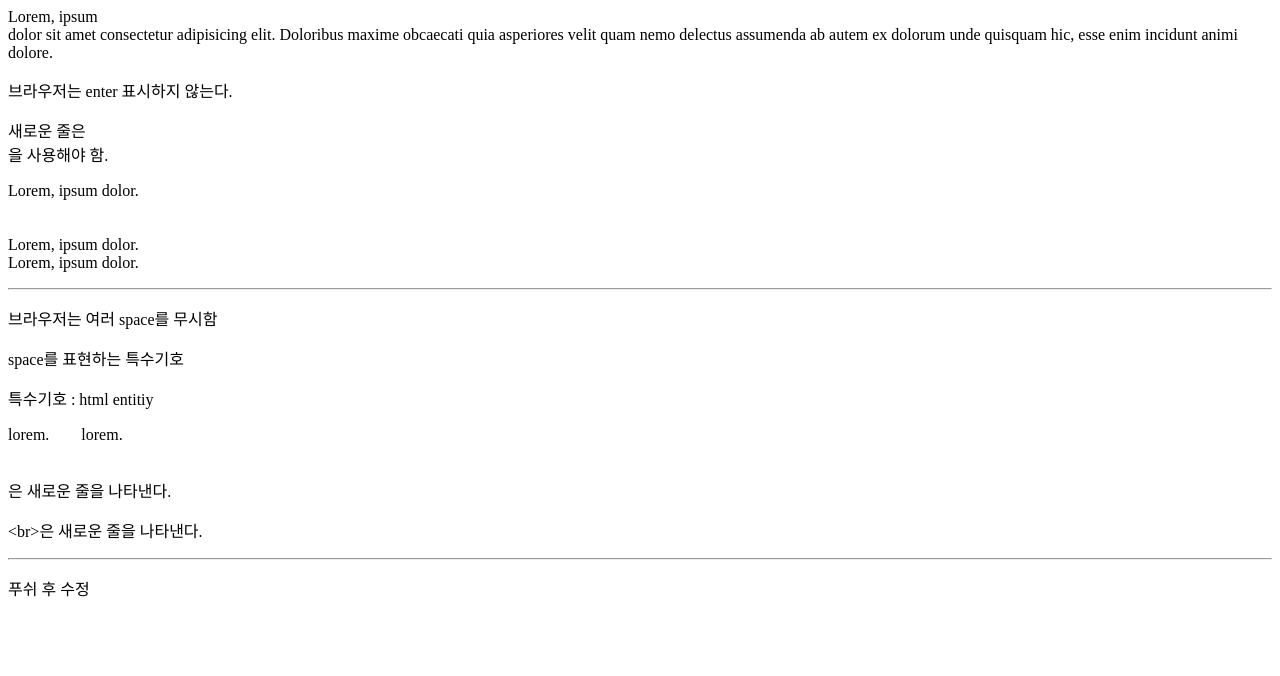
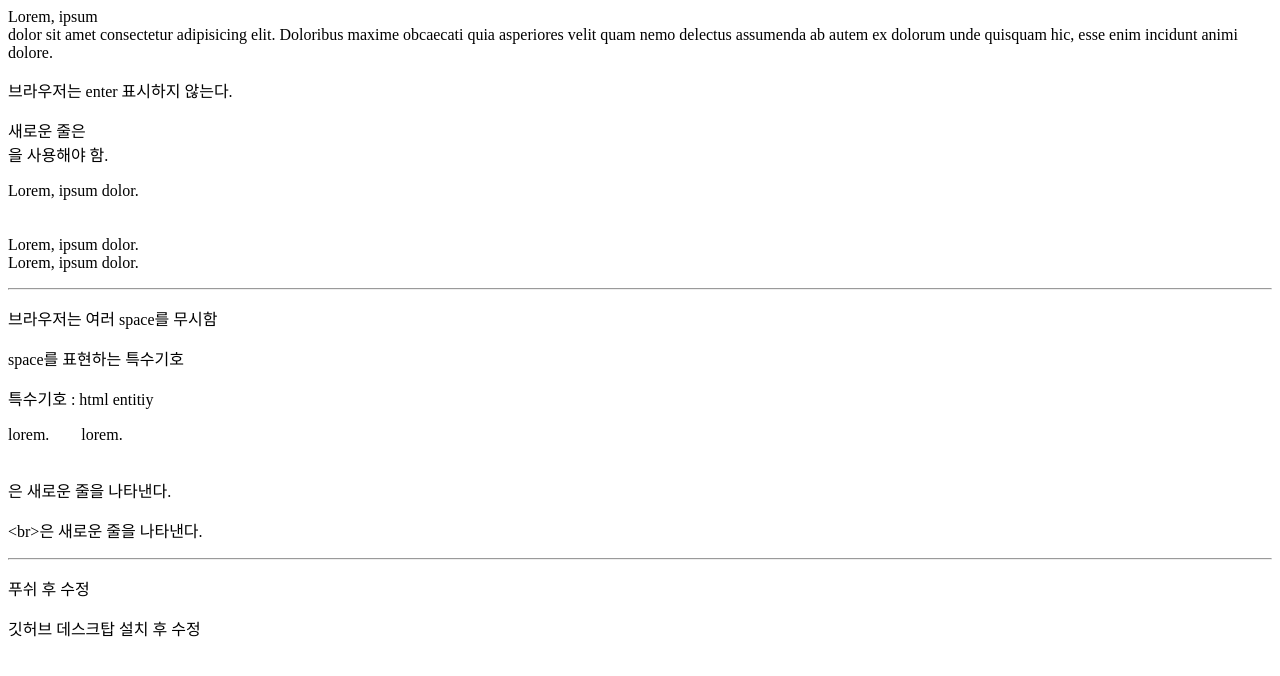
Before and after one commit to l0vee/web20220207, a plain HTML site: page html/05text.html in a window 1280 px wide. Drawn offline with Linux system fonts and the light colour scheme.

Commit message:
Update 05text.html

```diff
--- a/html/05text.html
+++ b/html/05text.html
@@ -30,7 +30,9 @@
 <p>&lt;br&gt;은 새로운 줄을 나타낸다.</p>
 <hr>
 
-<p>푸쉬 후 수정</p>
+<p>푸쉬 후 수정 </p>
+
+<p>깃허브 데스크탑 설치 후 수정</p>
 
 </body>
 </html>
```
